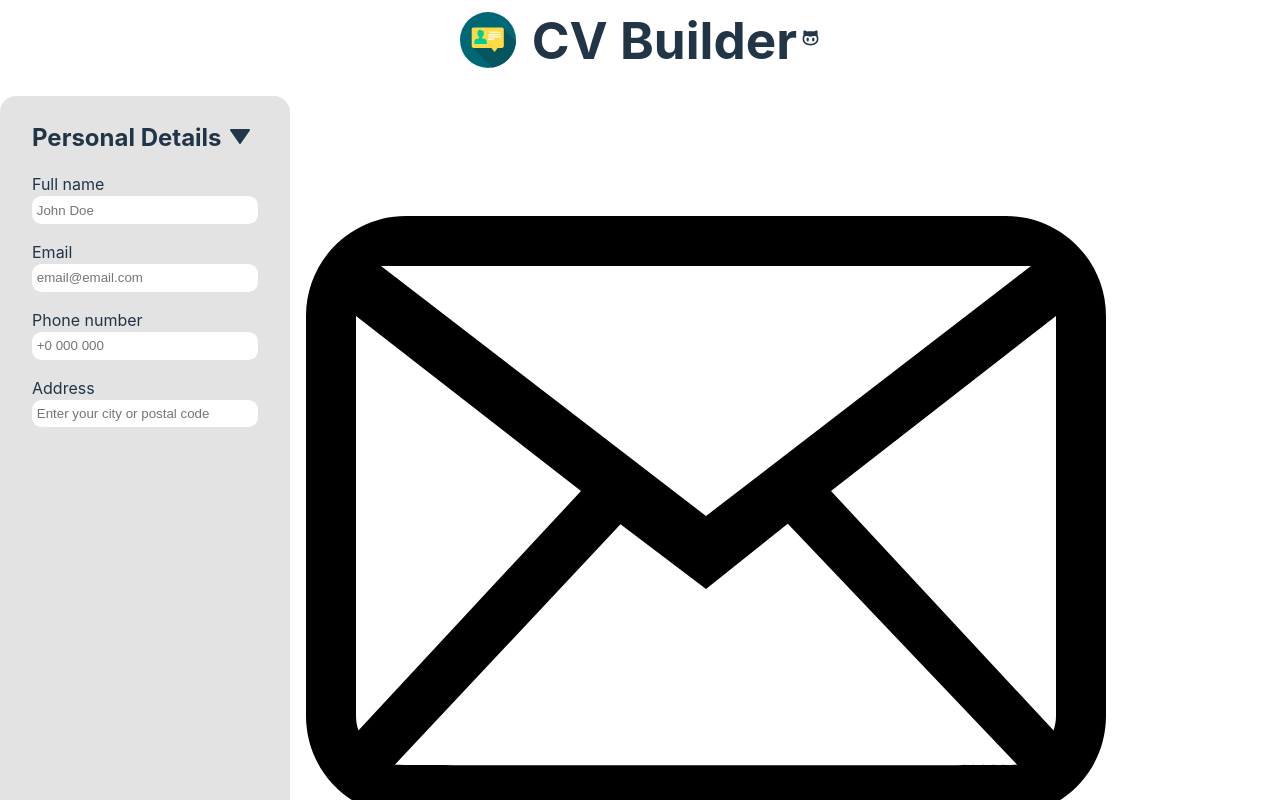
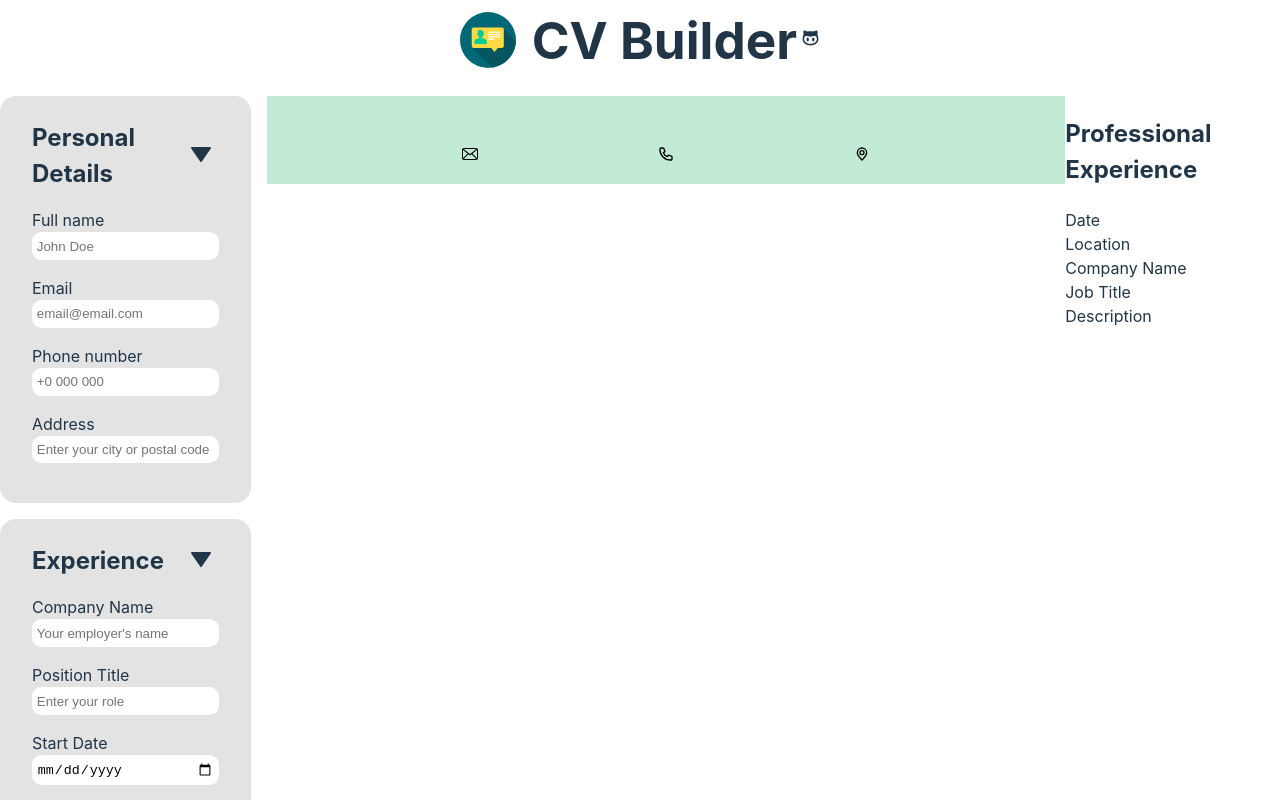
Before and after one commit to zakrnem/cv-builder, a React (Vite) app: page / in a window 1280 px wide. Shown: the top 800 px of the page. Built offline with nearby package versions, Linux system fonts and the light colour scheme.

Commit message:
Refactor styling into separate stylesheets for better structure

```diff
--- a/src/components/Body.jsx
+++ b/src/components/Body.jsx
@@ -1,9 +1,11 @@
 import "../styles/Body.css";
+import "../styles/CVcontainer.css";
 import PersonalDetails from "./PersonalDetails";
 import Experience from "./Experience";
 import Education from "./Education";
 import CVdetails from "./CVdetails";
 import { useState } from "react";
+import CVexperience from "./CVexperience";
 
 function Body() {
   const [isFormVisible, setIsFormVisible] = useState(true);
@@ -70,12 +72,23 @@ function Body() {
         />
       </div>
 
-      <CVdetails
-      name={input.details.name}
-      email={input.details.email}
-      phone={input.details.phone}
-      location={input.details.location} />
+      <div className="cv-container">
+        <CVdetails
+          name={input.details.name}
+          email={input.details.email}
+          phone={input.details.phone}
+          location={input.details.location}
+        />
 
+        <CVexperience
+          company={input.experience.company}
+          position={input.experience.position}
+          startDate={input.experience.startDate}
+          endDate={input.experience.endDate}
+          location={input.experience.location}
+          description={input.experience.description}
+        />
+      </div>
     </>
   );
 }
--- a/src/styles/CVLayout.css
+++ /dev/null
@@ -1,29 +0,0 @@
-.cv-container {
-  display: flex;
-  width: 100%;
-}
-
-.cv-personal-details {
-  background-color: #c2ebd5;
-  width: 100%;
-  height: min-content;
-  display: grid;
-  justify-items: center;
-  padding: 0.5rem 1rem;
-}
-
-.cv-personal-details > h2 {
-  margin: 0;
-  padding: 1rem 0;
-}
-
-.cv-details {
-  display: flex;
-  width: 100%;
-  justify-content: space-evenly;
-  padding: 0.5rem 0;
-}
-
-.cv-details > * > .icon {
-  height: 1rem;
-}
--- /dev/null
+++ b/src/styles/CVcontainer.css
@@ -0,0 +1,4 @@
+.cv-container {
+  display: flex;
+  width: 100%;
+}
--- /dev/null
+++ b/src/styles/CVdetails.css
@@ -0,0 +1,24 @@
+.cv-personal-details {
+    background-color: #c2ebd5;
+    width: 100%;
+    height: min-content;
+    display: grid;
+    justify-items: center;
+    padding: 0.5rem 1rem;
+  }
+
+  .cv-personal-details > h2 {
+    margin: 0;
+    padding: 1rem 0;
+  }
+
+  .cv-details {
+    display: flex;
+    width: 100%;
+    justify-content: space-evenly;
+    padding: 0.5rem 0;
+  }
+
+  .cv-details > * > .icon {
+    height: 1rem;
+  }
```
Also changed, not shown: src/components/CVLayout.jsx (deleted, +0 -30 lines), src/components/CVdetails.jsx (+5 -3 lines).
